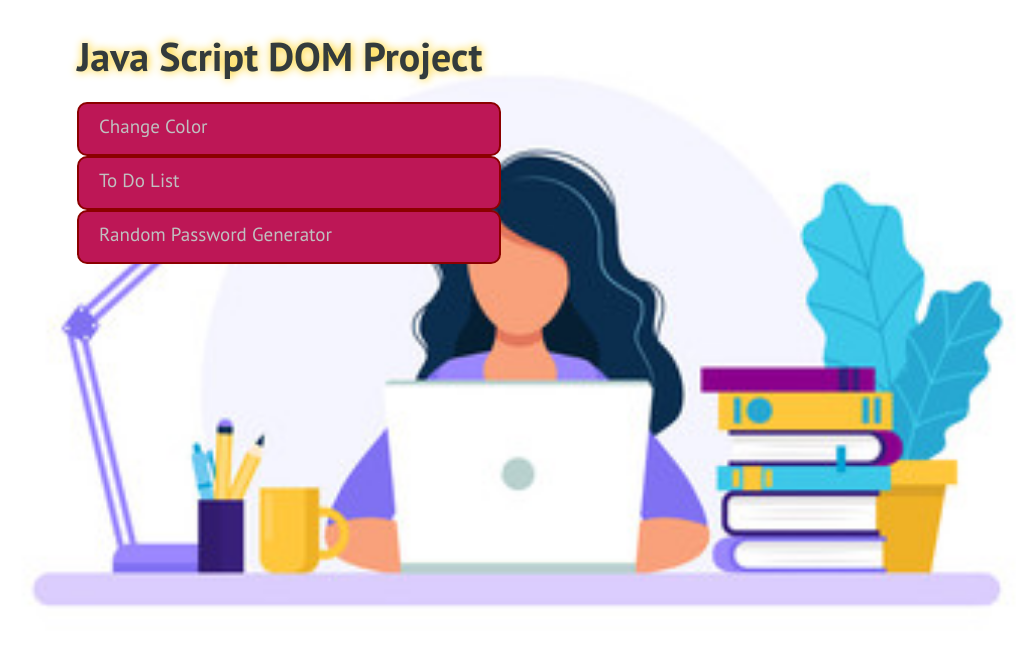
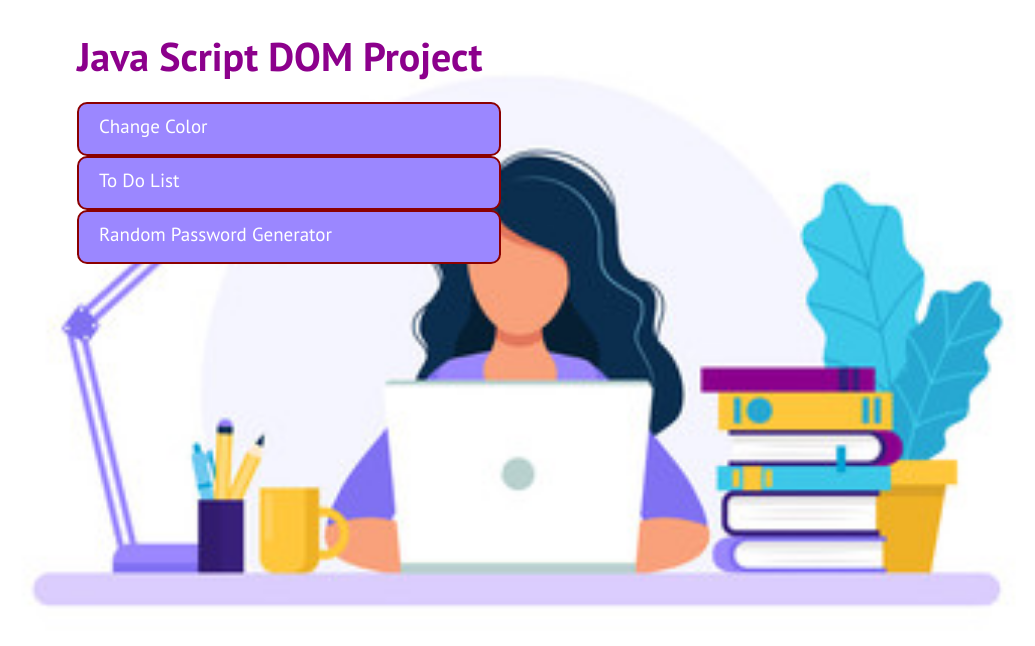
Before and after one commit to ThetNgonPhue/Javascript-DOM-Pj, a plain HTML site: page index.html in a window 1280 px wide. Shown: the whole page, without its empty margins (123-1158 px from the left). Drawn offline with Linux system fonts and the light colour scheme.

Commit message:
first commit

```diff
--- a/index.html
+++ b/index.html
@@ -21,8 +21,7 @@
         font-size: 40px;
         font-weight: 500px;
         margin-bottom: 20px;
-        color: light-dark(#333b3c, #efefec);
-        text-shadow: #fc0 1px 0 10px;
+        color: #8c008c;
       }
       .box {
         margin-top: 30px;
@@ -38,16 +37,17 @@
         border: 2px solid darkred;
         border-radius: 10px;
         padding: 10px 0 10px 20px;
-        background-color: rgb(189, 23, 86);
+        background-color: #9b87ff;
       }
       a {
         text-decoration: none;
-        color: silver;
+        color: white;
       }
       li:hover,
-      a:hover {
+      a:hover
+       {
         color: #000;
-        background-color: lightseagreen;
+        background-color: #ffc63e;
       }
     </style>
   </head>
--- a/style.css
+++ b/style.css
@@ -31,7 +31,7 @@ body {
   font-weight: 400;
   color: darkred;
   margin-bottom: 20px;
-  text-shadow: 1px 1px 2px red, 0 0 1em pink, 0 0 0.2em pink;
+  /* text-shadow: 1px 1px 2px red, 0 0 1em pink, 0 0 0.2em pink; */
 
 }
  .container h1 img{
@@ -84,9 +84,9 @@ body {
 .container h2 {
   font-size: 32px;
   font-weight: 500;
-  color: pink;
+  color: rgb(75, 67, 216);
   margin-top: 20px;
-  text-shadow: 1px 1px 2px red, 0 0 1em blue, 0 0 0.2em blue;
+  /* text-shadow: 1px 1px 2px red, 0 0 1em blue, 0 0 0.2em blue; */
 }
 
 /* new list item */
```
